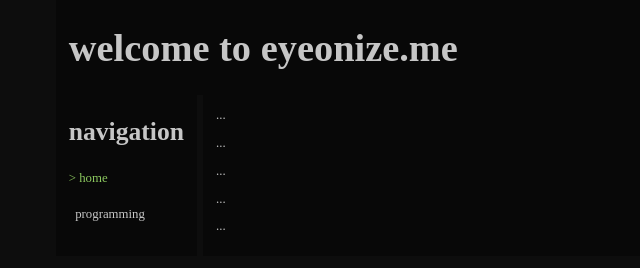
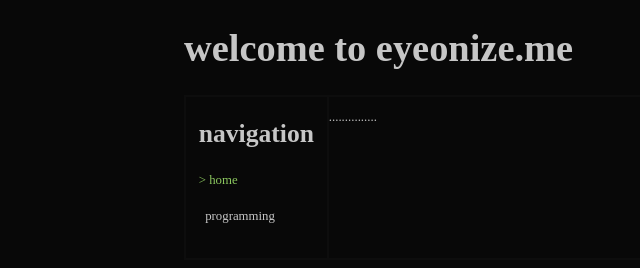
Before and after one commit to eyeonize/eyeonize.github.io, a plain HTML site: page index.html in a window 1280 px wide. Shown: the whole page, without its empty margins (136-776 px from the left). Drawn offline with Linux system fonts and the light colour scheme; a small style sheet from the web is missing.

Commit message:
jfiwehjwufh894h48hwfu

```diff
--- a/index.html
+++ b/index.html
@@ -1,6 +1,9 @@
 <!doctype html>
 <html>
   <head>
+    <meta charset="UTF-8" />
+    <meta name="viewport" content="width=device-width, initial-scale=1.0" />
+
     <link
       href="https://iosevka-webfonts.github.io/iosevka/Iosevka.css"
       rel="stylesheet"
@@ -26,8 +29,7 @@
             <br />
           </ul>
         </div>
-        <div class="separator"></div>
-        <div style>
+        <div class="content">
           <p>...</p>
           <p>...</p>
           <p>...</p>
--- a/style/elements.css
+++ b/style/elements.css
@@ -40,7 +40,7 @@ a:hover {
 }
 
 .page {
-  background-color: var(--darkgray);
+  background-color: var(--black);
   margin-top: 0;
   margin-bottom: 0;
   display: flex;
@@ -51,13 +51,12 @@ a:hover {
 
 .titlebar {
   background-color: var(--black);
-  width: 70vw;
+  width: 50vw;
   height: fit-content;
   margin-left: auto;
   margin-right: auto;
   break-after: always;
   box-sizing: border-box;
-  padding-left: 1vw;
 }
 
 .content {
@@ -65,21 +64,16 @@ a:hover {
   flex-wrap: nowrap;
   background-color: var(--black);
   box-sizing: border-box;
-  width: 70vw;
+  width: 50vw;
   margin-left: auto;
   margin-right: auto;
-  padding-left: 1vw;
+  border-style: solid;
+  border-color: var(--darkgray);
+  border-width: 0.1vmax;
 }
 .content ::selection {
   background-color: var(--white);
   color: var(--black);
-}
-
-.separator {
-  background-color: var(--darkgray);
-  width: 0.5vw;
-  margin-left: 1vw;
-  margin-right: 1vw;
 }
 
 .navbar {
@@ -87,4 +81,10 @@ a:hover {
   box-sizing: border-box;
   text-align: left;
   width: fit-content;
+  border-style: solid;
+  border-color: var(--darkgray);
+  border-width: 0.1vmax;
+  border-collapse: collapse;
+  padding-left: 1vw;
+  padding-right: 1vw;
 }
```
